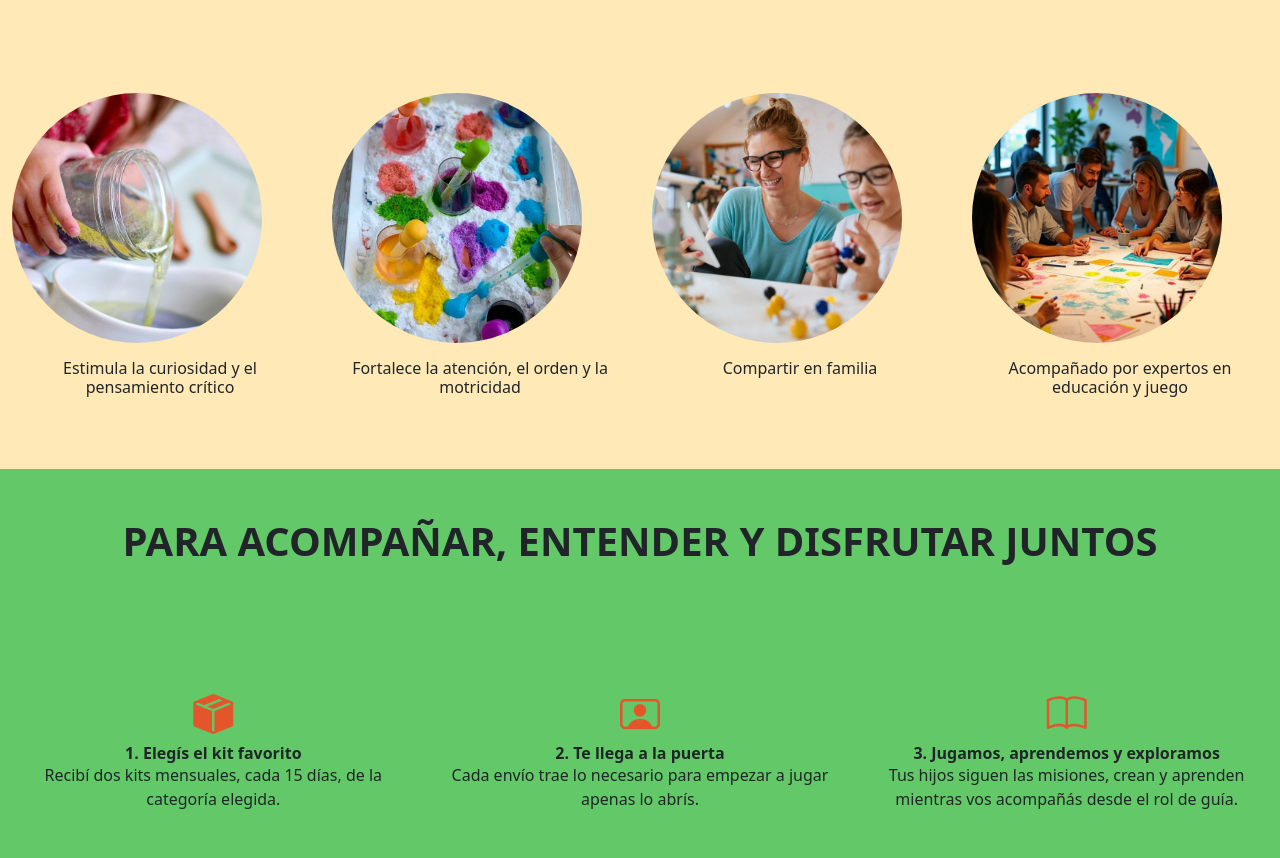
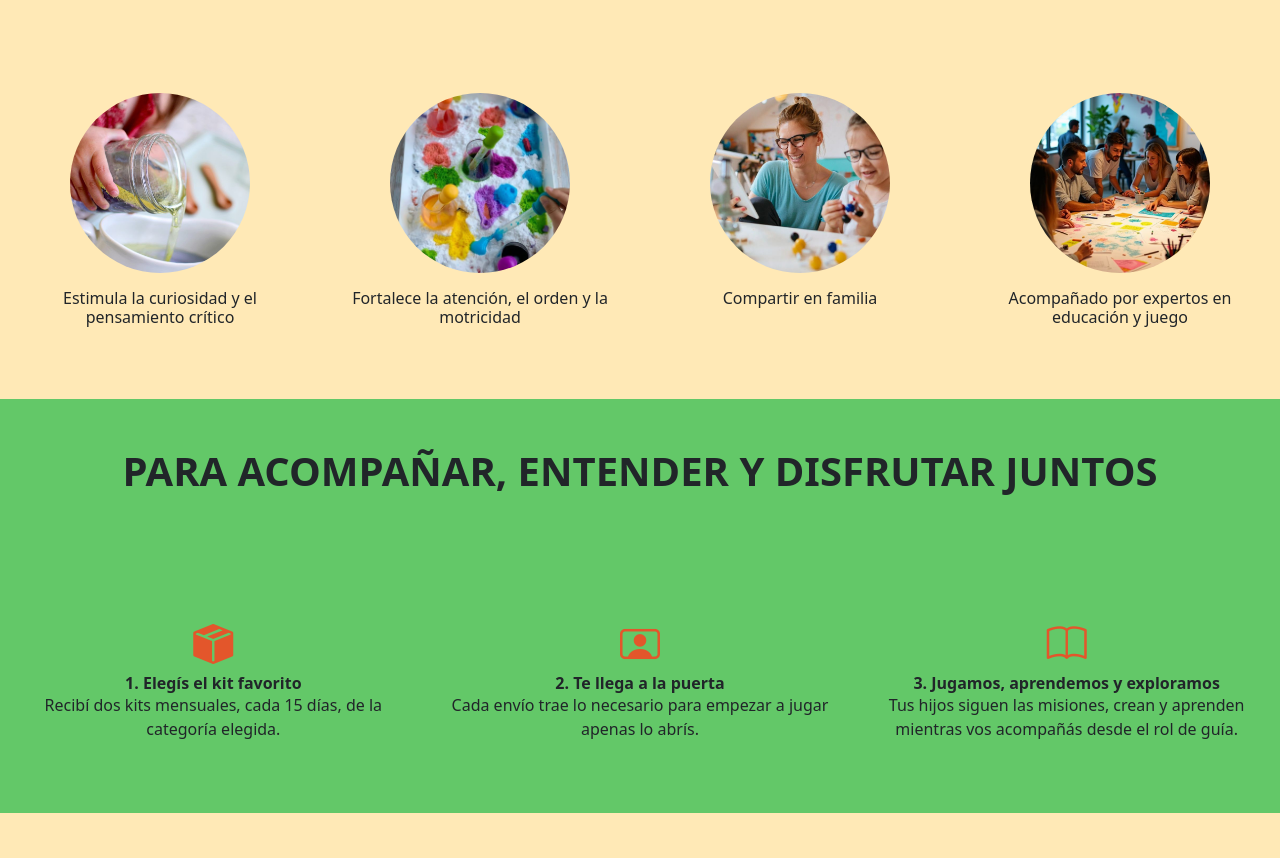
Before and after one commit to sofiamonts/detalle, a plain HTML site: page index.html in a window 1280 px wide. Shown: the part 2497-3355 px from the top of the page. Drawn offline with nearby package versions, Linux system fonts and the light colour scheme.

Commit message:
Update styles.css

```diff
--- a/styles.css
+++ b/styles.css
@@ -131,12 +131,15 @@ body {
 
 /* 5. SECCIONES */
 .circle-img {
-  width: 250px;
-  height: 250px;
+  width: 100%;
+  max-width: 180px;
+  height: 180px;
   object-fit: cover;
-  object-position: center;
   border-radius: 50%;
+  display: block;
+  margin: 0 auto;
 }
+
 
 
 section {
```
